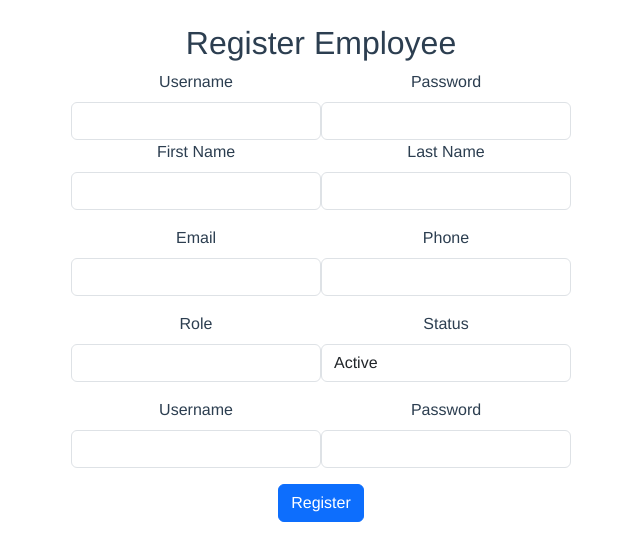
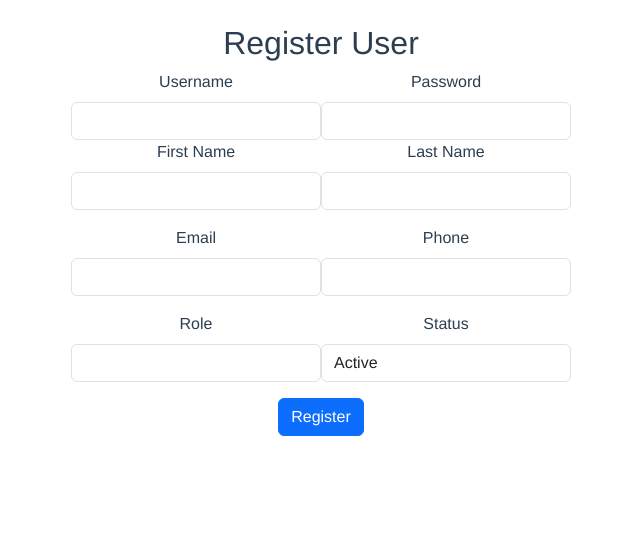
Before and after one commit to brocs/VulcanSwimmingPoolManagementSytem, a Vue app: page /CreateEmployee in a window 1280 px wide. Shown: the top 560 px of the page, without its empty margins (319-959 px from the left). Built offline with nearby package versions, Linux system fonts and the light colour scheme.

Commit message:
fixed createemployee with axios

```diff
--- a/src/components/CreateEmployee.vue
+++ b/src/components/CreateEmployee.vue
@@ -1,56 +1,46 @@
 <template>
   <div class="container mt-4">
-    <h2>Register Employee</h2>
-    <form @submit.prevent="registerEmployee">
+    <h2>Register User</h2>
+    <form @submit.prevent="registerUser">
       <div class="row mb-3">
         <div class="col-6">
-          <label for="Emp_Username" class="form-label">Username</label>
-          <input type="text" class="form-control" v-model="employee.Emp_Username" required>
+          <label for="User_Username" class="form-label">Username</label>
+          <input type="text" class="form-control" v-model="user.User_Username" required>
         </div>
         <div class="col-6">
-          <label for="Emp_Password" class="form-label">Password</label>
-          <input type="password" class="form-control" v-model="employee.Emp_Password" required>
+          <label for="User_Password" class="form-label">Password</label>
+          <input type="password" class="form-control" v-model="user.User_Password" required>
         </div>
         <div class="col-6">
-          <label for="Emp_FName" class="form-label">First Name</label>
-          <input type="text" class="form-control" v-model="employee.Emp_FName" required>
+          <label for="User_FName" class="form-label">First Name</label>
+          <input type="text" class="form-control" v-model="user.User_FName" required>
         </div>
         <div class="col-6">
-          <label for="Emp_LName" class="form-label">Last Name</label>
-          <input type="text" class="form-control" v-model="employee.Emp_LName" required>
+          <label for="User_LName" class="form-label">Last Name</label>
+          <input type="text" class="form-control" v-model="user.User_LName" required>
         </div>
       </div>
       <div class="row mb-3">
         <div class="col-6">
-          <label for="Emp_Email" class="form-label">Email</label>
-          <input type="email" class="form-control" v-model="employee.Emp_Email" required>
+          <label for="User_Email" class="form-label">Email</label>
+          <input type="email" class="form-control" v-model="user.User_Email" required>
         </div>
         <div class="col-6">
-          <label for="Emp_Phone" class="form-label">Phone</label>
-          <input type="text" class="form-control" v-model="employee.Emp_Phone" required>
+          <label for="User_Phone" class="form-label">Phone</label>
+          <input type="text" class="form-control" v-model="user.User_Phone" required>
         </div>
       </div>
       <div class="row mb-3">
         <div class="col-6">
-          <label for="EmpRole_ID" class="form-label">Role</label>
-          <input type="number" class="form-control" v-model="employee.EmpRole_ID" required>
+          <label for="UserRole_ID" class="form-label">Role</label>
+          <input type="number" class="form-control" v-model="user.UserRole_ID" required>
         </div>
         <div class="col-6">
-          <label for="Emp_Status" class="form-label">Status</label>
-          <select class="form-control" v-model="employee.Emp_Status" required>
+          <label for="User_Status" class="form-label">Status</label>
+          <select class="form-control" v-model="user.User_Status" required>
             <option value="Active">Active</option>
             <option value="Inactive">Inactive</option>
           </select>
-        </div>
-      </div>
-      <div class="row mb-3">
-        <div class="col-6">
-          <label for="Emp_Username" class="form-label">Username</label>
-          <input type="text" class="form-control" v-model="employee.Emp_Username" required>
-        </div>
-        <div class="col-6">
-          <label for="Emp_Password" class="form-label">Password</label>
-          <input type="password" class="form-control" v-model="employee.Emp_Password" required>
         </div>
       </div>
       <button type="submit" class="btn btn-primary">Register</button>
@@ -64,36 +54,36 @@ import axios from 'axios';
 export default {
   data() {
     return {
-      employee: {
-        Emp_FName: '',
-        Emp_LName: '',
-        Emp_Email: '',
-        Emp_Phone: '',
-        EmpRole_ID: '',
-        Emp_Status: 'Active',
-        Emp_Username: '',
-        Emp_Password: ''
+      user: {
+        User_FName: '',
+        User_LName: '',
+        User_Email: '',
+        User_Phone: '',
+        UserRole_ID: '',
+        User_Status: 'Active',
+        User_Username: '',
+        User_Password: ''
       }
     };
   },
   methods: {
-    async registerEmployee() {
+    async registerUser() {
       try {
-        await axios.post('http://localhost:5000/api/employee', this.employee); // No need to store response
-        alert('Employee registered successfully!');
-        this.employee = {
-          Emp_FName: '',
-          Emp_LName: '',
-          Emp_Email: '',
-          Emp_Phone: '',
-          EmpRole_ID: '',
-          Emp_Status: 'Active',
-          Emp_Username: '',
-          Emp_Password: ''
+        await axios.post('http://localhost:5000/api/users', this.user); // Updated API endpoint to 'users'
+        alert('User registered successfully!');
+        this.user = {
+          User_FName: '',
+          User_LName: '',
+          User_Email: '',
+          User_Phone: '',
+          UserRole_ID: '',
+          User_Status: 'Active',
+          User_Username: '',
+          User_Password: ''
         };
       } catch (error) {
-        console.error('Error registering employee:', error);
-        alert('Failed to register employee.');
+        console.error('Error registering user:', error);
+        alert('Failed to register user.');
       }
     }
   }
```
